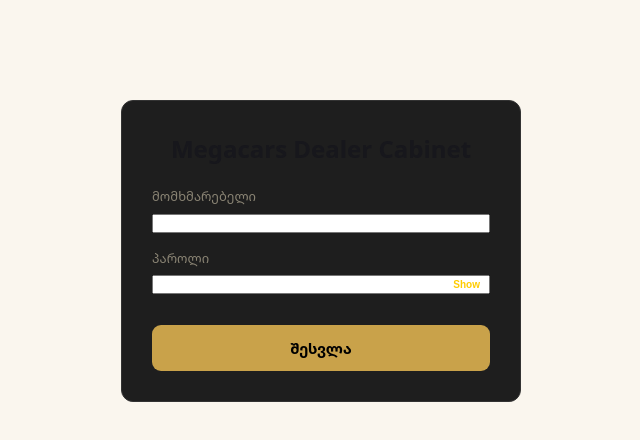
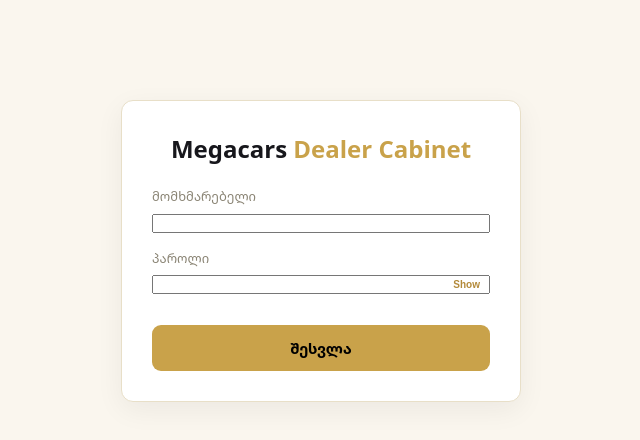
Before and after one commit to likajincharadze8-ctrl/megacar, a website: page login.html in a window 1280 px wide. Shown: the whole page, without its empty margins (319-959 px from the left). Drawn offline with Linux system fonts and the light colour scheme.

Commit message:
Update login.html

```diff
--- a/login.html
+++ b/login.html
@@ -6,15 +6,15 @@
     <link rel="stylesheet" href="dashboard.css">
 </head>
 <body>
-    <div class="auth-container" style="max-width: 400px; margin: 100px auto; padding: 30px; background: #1e1e1e; border-radius: 12px; border: 1px solid #333;">
-        <h2 style="text-align: center; margin-bottom: 20px;">Megacars <span class="accent">Dealer Cabinet</span></h2>
+    <div class="auth-container" style="max-width: 400px; margin: 100px auto; padding: 30px; background: #FFFFFF; border-radius: 12px; border: 1px solid #E8DFC8; box-shadow: 0 8px 28px rgba(23,23,28,.06);">
+        <h2 style="text-align: center; margin-bottom: 20px; color:#17171C;">Megacars <span class="accent" style="color:#C9A24A;">Dealer Cabinet</span></h2>
         <form id="loginForm">
             <div class="form-group"><label>მომხმარებელი</label><input type="text" id="username" required></div>
             <div class="form-group">
                 <label>პაროლი</label>
                 <div class="password-container" style="position: relative; display: flex; align-items: center;">
                     <input type="password" id="password" required style="width: 100%; padding-right: 60px;">
-                    <button type="button" id="togglePass" style="position: absolute; right: 10px; background: none; border: none; color: #ffcc00; cursor: pointer; font-weight: bold; font-size: 10px;">Show</button>
+                    <button type="button" id="togglePass" style="position: absolute; right: 10px; background: none; border: none; color: #B38A3A; cursor: pointer; font-weight: bold; font-size: 10px;">Show</button>
                 </div>
             </div>
             <button type="submit" class="btn-primary" style="margin-top: 15px;">შესვლა</button>
```
